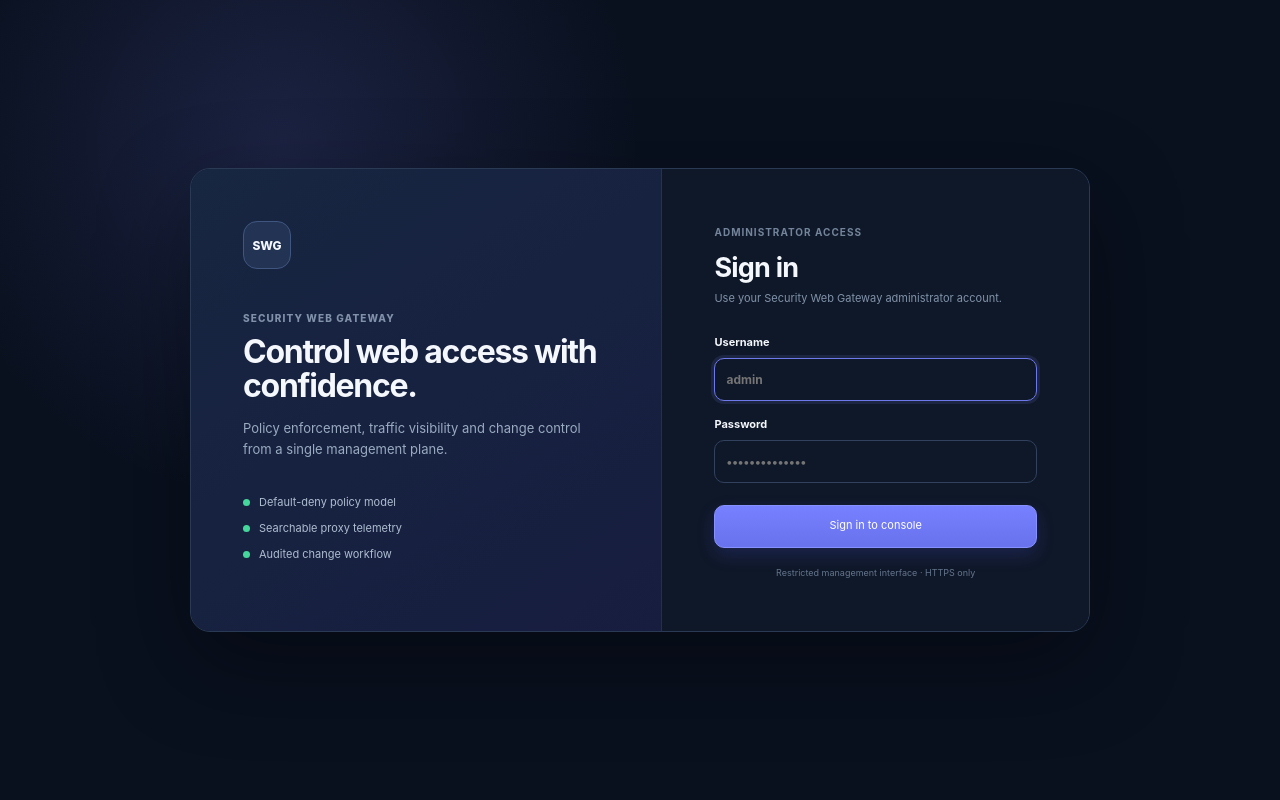
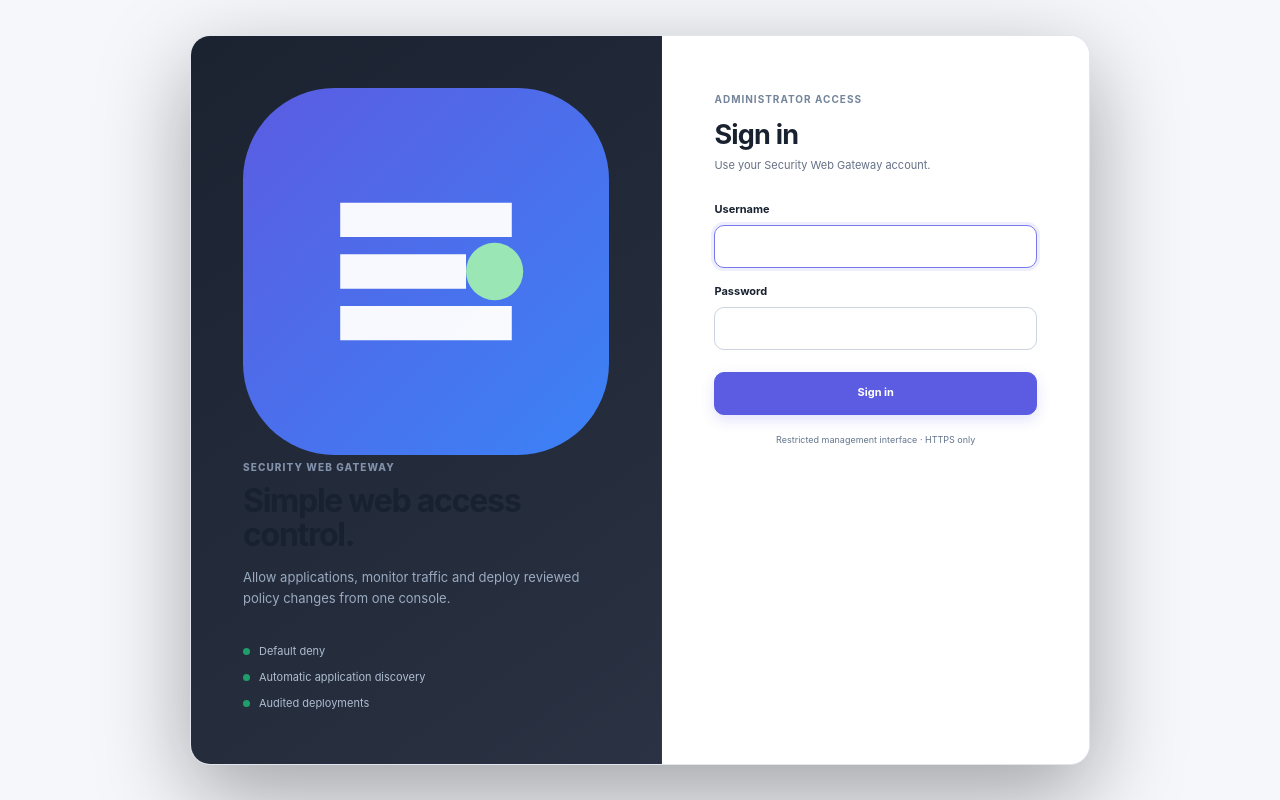
Before and after one commit to Vlasios-Biti/security-web-gateway, a FastAPI app: page /login in a window 1280 px wide. Run offline with FastAPI, Linux system fonts and the light colour scheme; parts of the project's set-up code (start-up, migrations or seed data) failed here and were passed over.

Commit message:
Align login with v3.7 visual system

```diff
--- a/templates/login.html
+++ b/templates/login.html
@@ -1,29 +1,9 @@
 <!doctype html>
 <html lang="en"><head><meta charset="utf-8"><meta name="viewport" content="width=device-width,initial-scale=1">
-<meta name="color-scheme" content="dark"><title>Sign in | Security Web Gateway</title>
-<link rel="stylesheet" href="/static/css/app.css"><link rel="stylesheet" href="/static/css/ui-v36.css"></head>
-<body class="login-body">
-  <div class="login-shell">
-    <section class="login-brand-panel">
-      <div class="login-brand-mark">SWG</div>
-      <span class="eyebrow">Security Web Gateway</span>
-      <h1>Control web access with confidence.</h1>
-      <p>Policy enforcement, traffic visibility and change control from a single management plane.</p>
-      <div class="login-feature-list">
-        <span><i></i>Default-deny policy model</span>
-        <span><i></i>Searchable proxy telemetry</span>
-        <span><i></i>Audited change workflow</span>
-      </div>
-    </section>
-    <section class="login-panel">
-      <div class="login-heading"><span>Administrator access</span><h2>Sign in</h2><p>Use your Security Web Gateway administrator account.</p></div>
-      {% if error %}<div class="flash danger-box">{{ error }}</div>{% endif %}
-      <form method="post" action="/login">
-        <label>Username<input name="username" autocomplete="username" required autofocus placeholder="admin"></label>
-        <label>Password<input name="password" type="password" autocomplete="current-password" required placeholder="••••••••••••••"></label>
-        <button class="btn primary full">Sign in to console</button>
-      </form>
-      <small class="login-security-note">Restricted management interface · HTTPS only</small>
-    </section>
-  </div>
-</body></html>
+<meta name="color-scheme" content="light dark"><title>Sign in | Security Web Gateway</title>
+<link rel="icon" type="image/svg+xml" href="/static/favicon.svg">
+<link rel="stylesheet" href="/static/css/app.css"><link rel="stylesheet" href="/static/css/ui-v36.css"><link rel="stylesheet" href="/static/css/ui-v37.css"></head>
+<body class="login-body"><div class="login-shell">
+<section class="login-brand-panel"><img src="/static/favicon.svg" class="login-brand-logo" alt=""><span class="eyebrow">Security Web Gateway</span><h1>Simple web access control.</h1><p>Allow applications, monitor traffic and deploy reviewed policy changes from one console.</p><div class="login-feature-list"><span><i></i>Default deny</span><span><i></i>Automatic application discovery</span><span><i></i>Audited deployments</span></div></section>
+<section class="login-panel"><div class="login-heading"><span>Administrator access</span><h2>Sign in</h2><p>Use your Security Web Gateway account.</p></div>{% if error %}<div class="flash danger-box">{{ error }}</div>{% endif %}<form method="post" action="/login"><label>Username<input name="username" autocomplete="username" required autofocus></label><label>Password<input name="password" type="password" autocomplete="current-password" required></label><button class="btn primary full">Sign in</button></form><small class="login-security-note">Restricted management interface · HTTPS only</small></section>
+</div></body></html>
```
